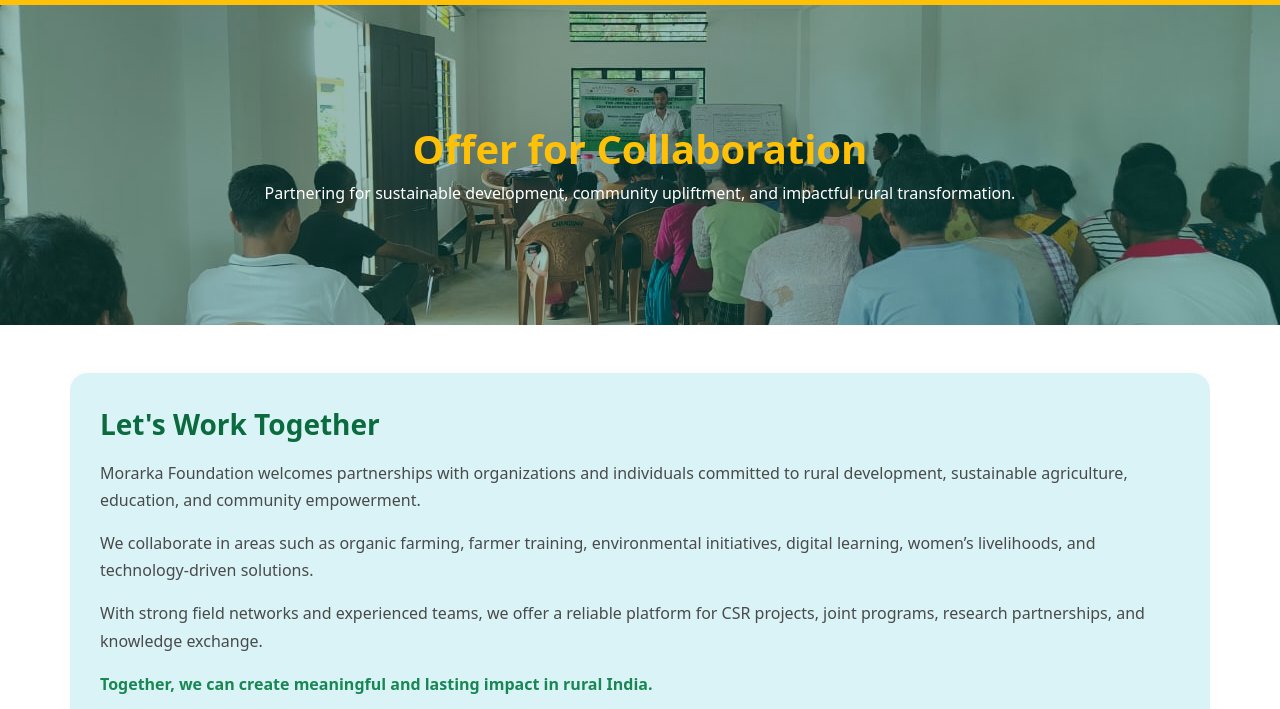
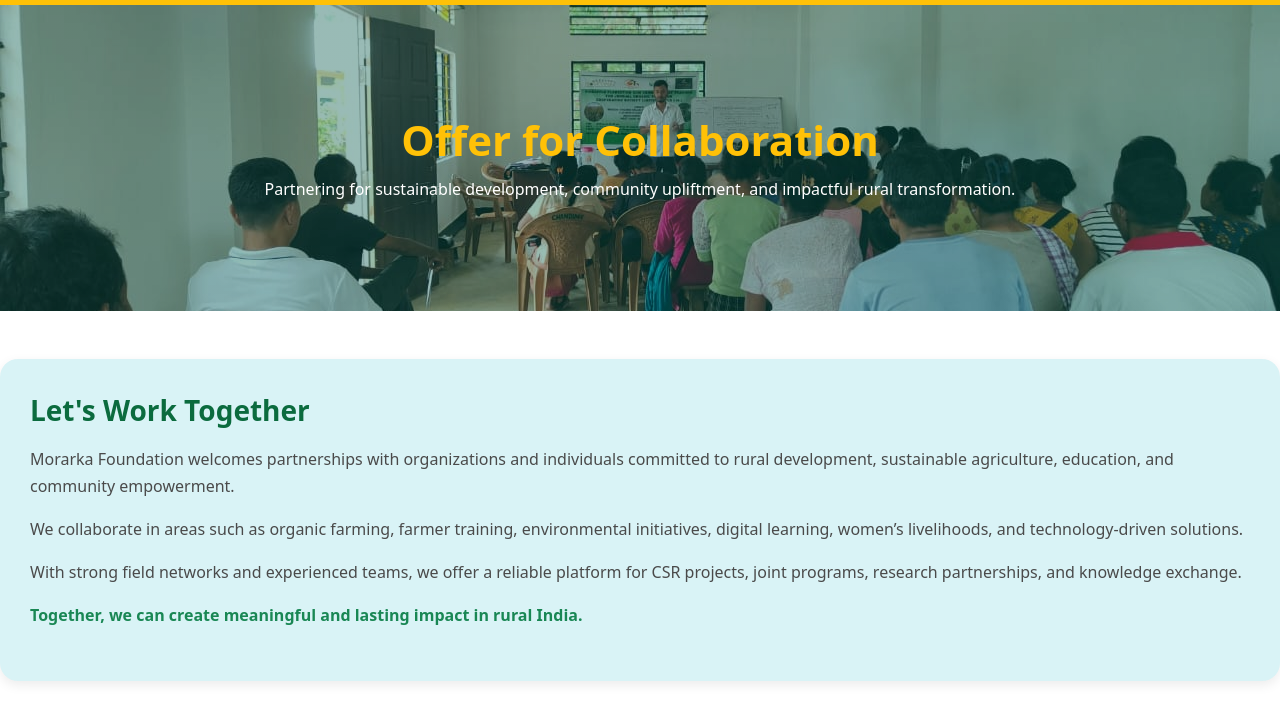
Before and after one commit to ajaysingh-jadon/Morarka-Foundation, a plain HTML site: page offer_for_colab.html in a window 1280 px wide. Shown: the part 91-800 px from the top of the page. Drawn offline with Linux system fonts and the light colour scheme.

Commit message:
Update offer_for_colab.html

```diff
--- a/offer_for_colab.html
+++ b/offer_for_colab.html
@@ -13,14 +13,18 @@
 
     <style>
         /* Card styling improved */
-        .offer-hero
+
+        .container, .row, .col {
+         max-width: 100%;
+        overflow-x: clip;
+       }
+        .hero
         {
-            padding: 120px 0;
+
             background:
             linear-gradient(to right, rgba(0,77,64,0.4), rgba(0,105,92,0.4)),
             url(image/media_center/event8.jpeg) center/cover no-repeat;
-            color: #fff;
-            text-align:center;
+
         }
         .collab-card {
             border: none;
@@ -56,7 +60,7 @@
 <div id="header"></div>
 
 <!-- HERO -->
-<section class=" bg-light offer-hero" data-aos="fade-up">
+<section class=" bg-light hero" data-aos="fade-up">
     <div class="container text-center">
         <h1 class="fw-bold text-warning">Offer for Collaboration</h1>
         <p class="mt-2" style="max-width:800px; margin:auto;">
```
